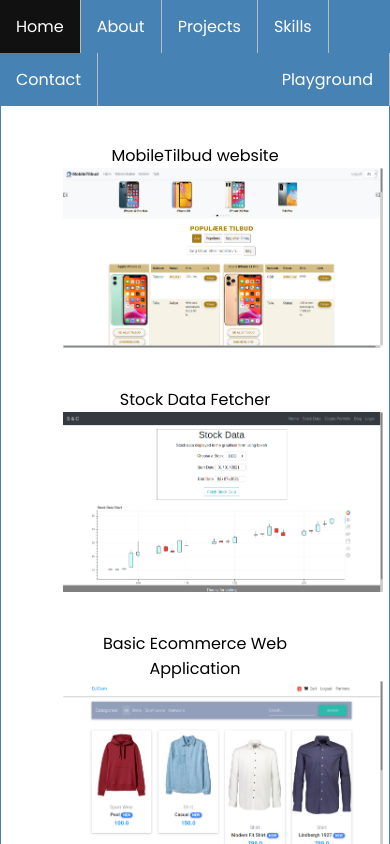
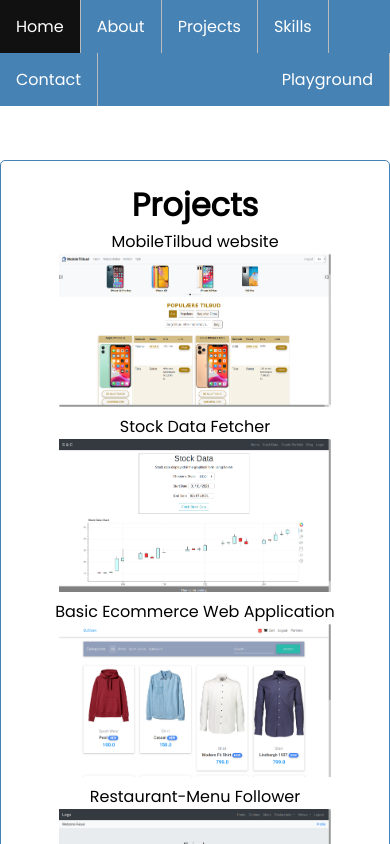
Before and after one commit to faisalakhlaq/react-basics, a React (Create React App) app: page /projects in a window 390 px wide. Shown: the top 844 px of the page. Built offline with nearby package versions, Linux system fonts and the light colour scheme.

Commit message:
styling improvements

```diff
--- a/src/components/Project.js
+++ b/src/components/Project.js
@@ -1,9 +1,9 @@
 const imgStyle = {
-    width: '20rem',
+    maxWidth: '17rem',
 }
 const projectCardStyle = {
     textAlign: 'center',
-    margin: '2rem',
+    alignItems: 'center',
     cursor: 'pointer'
 }
 const Project = ({project, onClick}) => {
--- a/src/components/Projects.js
+++ b/src/components/Projects.js
@@ -20,8 +20,12 @@ const Projects = () => {
       setShowModal(false);
     };
 
+    const centeredStyle = {
+      textAlign: 'center'
+    }
     return (
         <div className='container'>
+            <h1 style={centeredStyle}>Projects</h1>
             {
                 data.map((project) => (
                     <Project
--- a/src/index.css
+++ b/src/index.css
@@ -119,3 +119,26 @@ footer {
   overflow: hidden;
   border: 1px solid;
 }
+
+@media only screen and (max-width: 768px) {
+
+  .container {
+    max-width: 500px;
+    margin: 10rem auto;
+    overflow: auto;
+    min-height: 300px;
+    border: 1px solid steelblue;
+    padding: 20px;
+    border-radius: 5px;
+  }
+
+  .about-page-container {
+    padding: 1rem;
+    margin: 10rem auto;
+    width: 95%;
+    height: 100%;
+    overflow: hidden;
+    border: 1px solid steelblue;
+    border-radius: 5px;
+  }
+}
```
